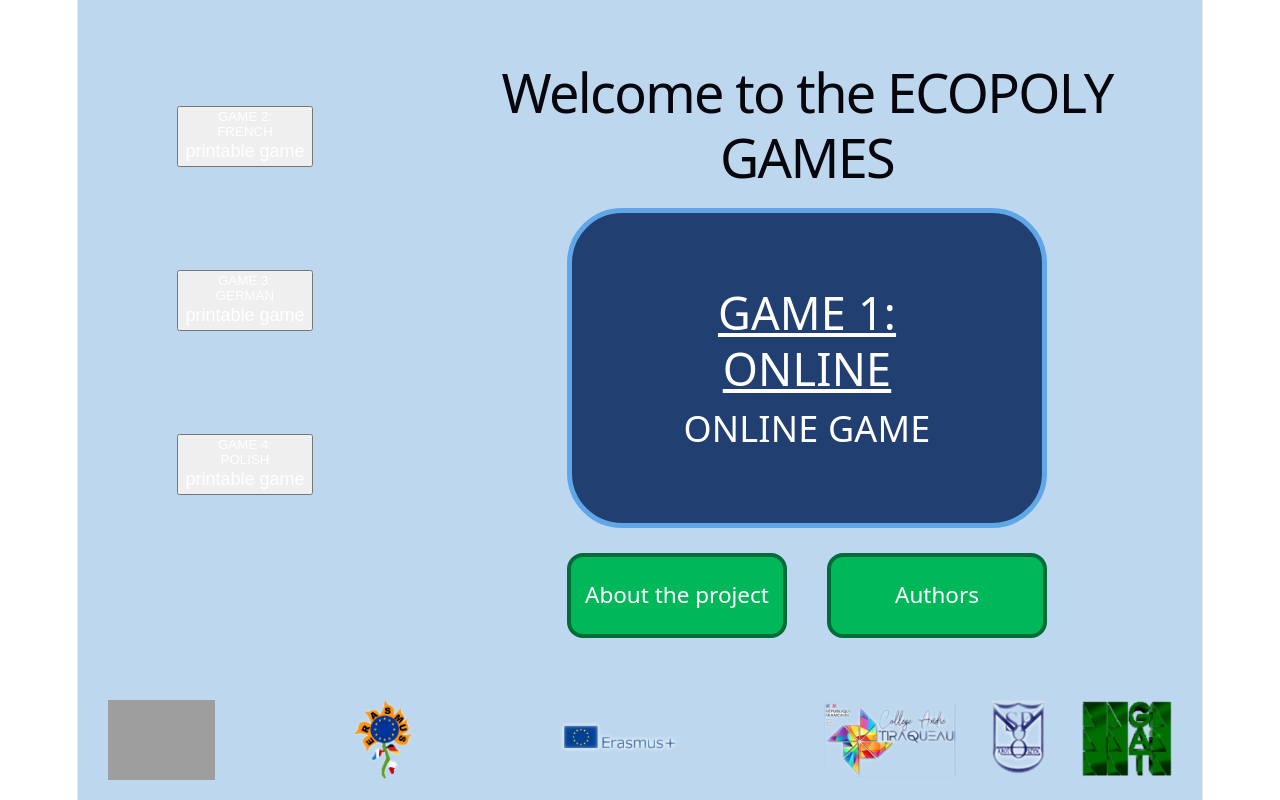
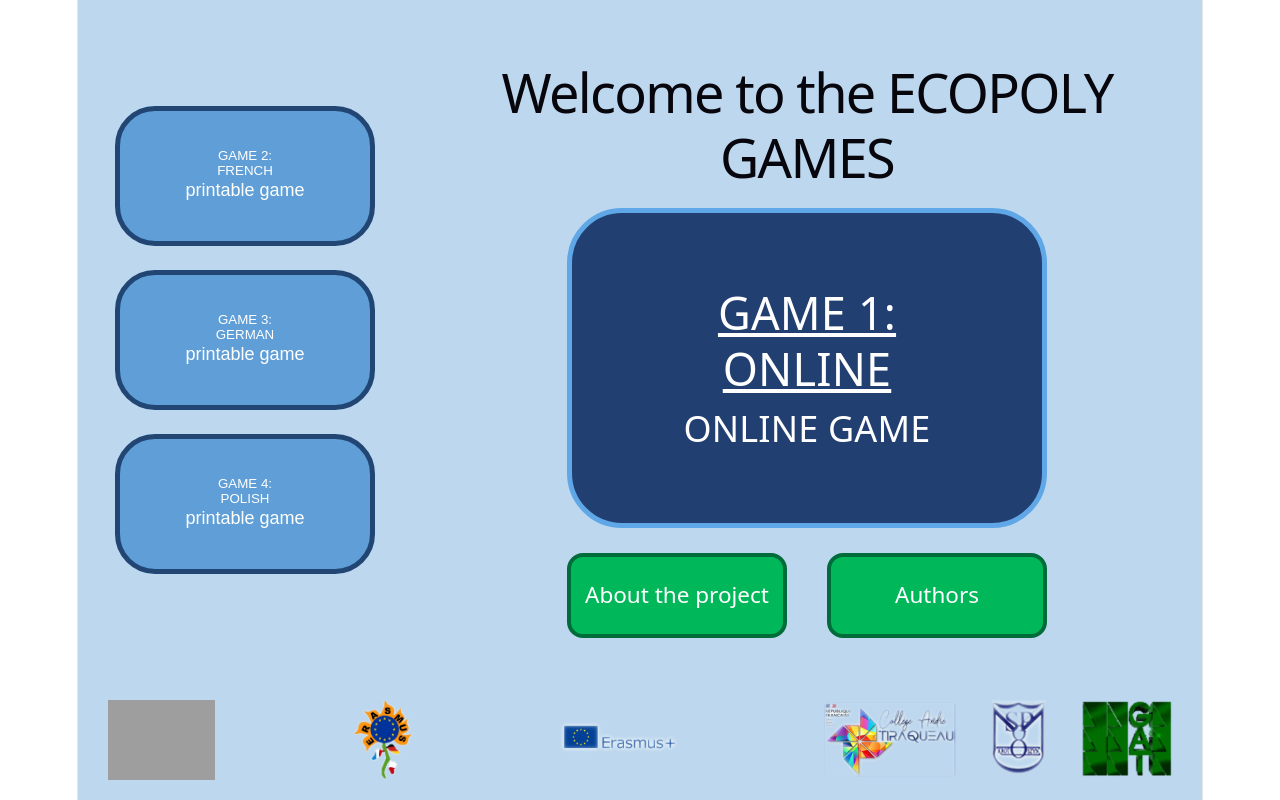
Before and after one commit to EcopolyAnsgrad/EcopolyGame, a React (Vite) app: page /#/ in a window 1280 px wide. Built offline with nearby package versions, Linux system fonts and the light colour scheme; grey boxes are pictures that could not be loaded.

Commit message:
modified downloadables buttons

```diff
--- a/src/pages/game/Groups.css
+++ b/src/pages/game/Groups.css
@@ -5,7 +5,7 @@
     background-color: #bdd7ee;
     box-sizing: border-box;
 
-    padding: 20px 50px 0;
+    padding: 20px 0px 0;
 }
 
 .groups-header {
@@ -57,7 +57,7 @@
 
 .group-card {
     min-height: 135px;
-    min-width: 220px;
+    min-width: 250px;
 
     display: flex;
     flex-direction: column;
@@ -66,7 +66,7 @@
 
     box-sizing: border-box;
 
-    padding: 18px 24px;
+    padding: 18px 0px;
 
     border-radius: 22px;
 
--- a/src/pages/game/Home.css
+++ b/src/pages/game/Home.css
@@ -24,8 +24,6 @@
 
 .leftMenu a {
     display: block;
-    width: 260px;
-    height: 140px;
     text-decoration: none;
 }
 
@@ -204,3 +202,36 @@
 
     margin: 25px auto 0;
 }
+
+.downloadable-button-wrapper {
+    width: 260px;
+    height: 140px;
+
+    display: block;
+
+    text-decoration: none;
+    cursor: pointer;
+}
+
+.downloadable-button-wrapper .blue-button {
+    width: 100%;
+    height: 100%;
+
+    box-sizing: border-box;
+
+    background-color: #5f9ed6;
+    color: white;
+
+    border: 5px solid #214674;
+    border-radius: 40px;
+
+    cursor: pointer;
+}
+
+.downloadable-button-wrapper .blue-button:hover {
+    filter: brightness(1.05);
+}
+
+.downloadable-button-wrapper .blue-button:active {
+    transform: translateY(2px);
+}
--- a/src/pages/game/Home.tsx
+++ b/src/pages/game/Home.tsx
@@ -12,13 +12,13 @@ function Home() {
         <div className="mainPage">
             <div className="topContent">
                 <div className="leftMenu">
-                    <Link to="/french">
-                        <HomeBlueButton title="GAME 2:" language="FRENCH" className="blue-button" />
+                    <Link to="/french" className="downloadable-button-wrapper">
+                        <HomeBlueButton title="GAME 2:" language="FRENCH" className="blue-button"/>
                     </Link>
-                    <a href={germanPDF} target="_blank" rel="noopener noreferrer">
+                    <a href={germanPDF} target="_blank" rel="noopener noreferrer" className="downloadable-button-wrapper">
                         <HomeBlueButton title="GAME 3:" language="GERMAN" className="blue-button" />
                     </a>
-                    <a href={polishPDF} target="_blank" rel="noopener noreferrer">
+                    <a href={polishPDF} target="_blank" rel="noopener noreferrer" className="downloadable-button-wrapper">
                         <HomeBlueButton title="GAME 4:" language="POLISH" className="blue-button" />
                     </a>
                 </div>
```
